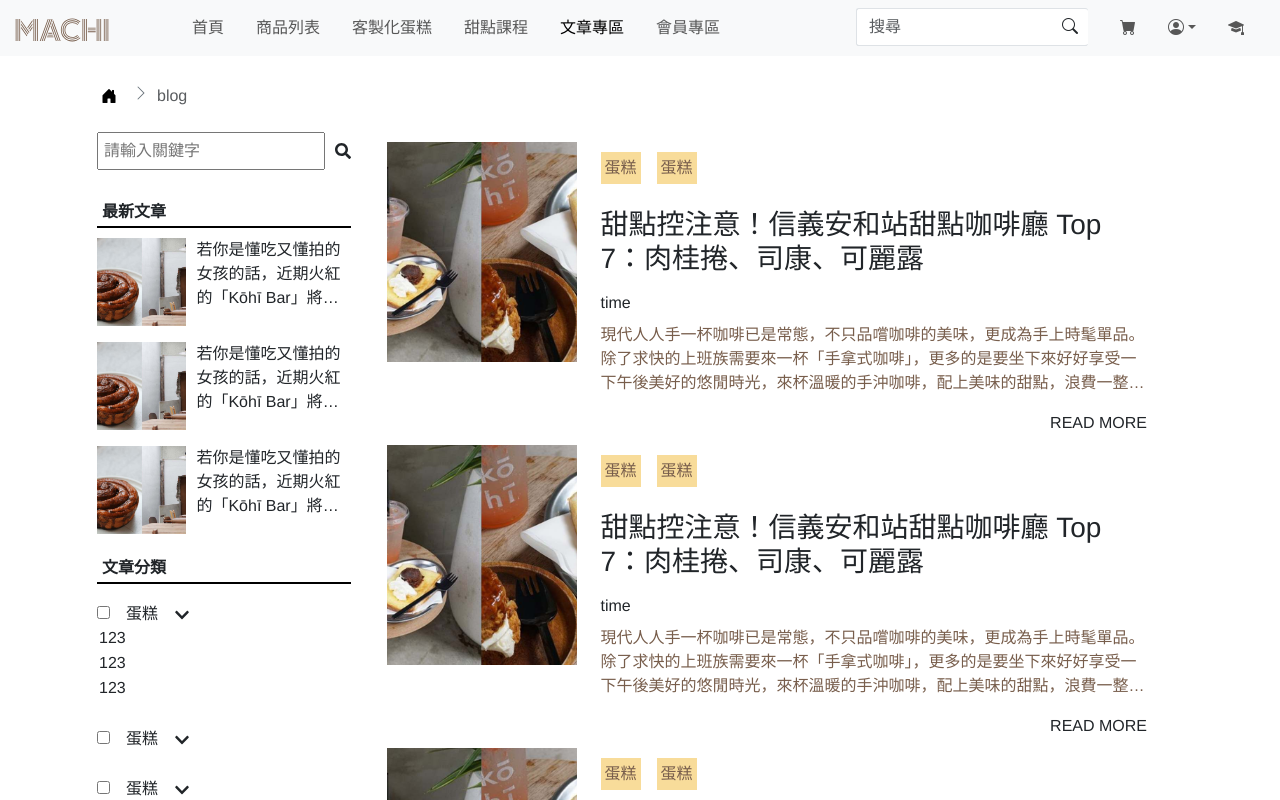
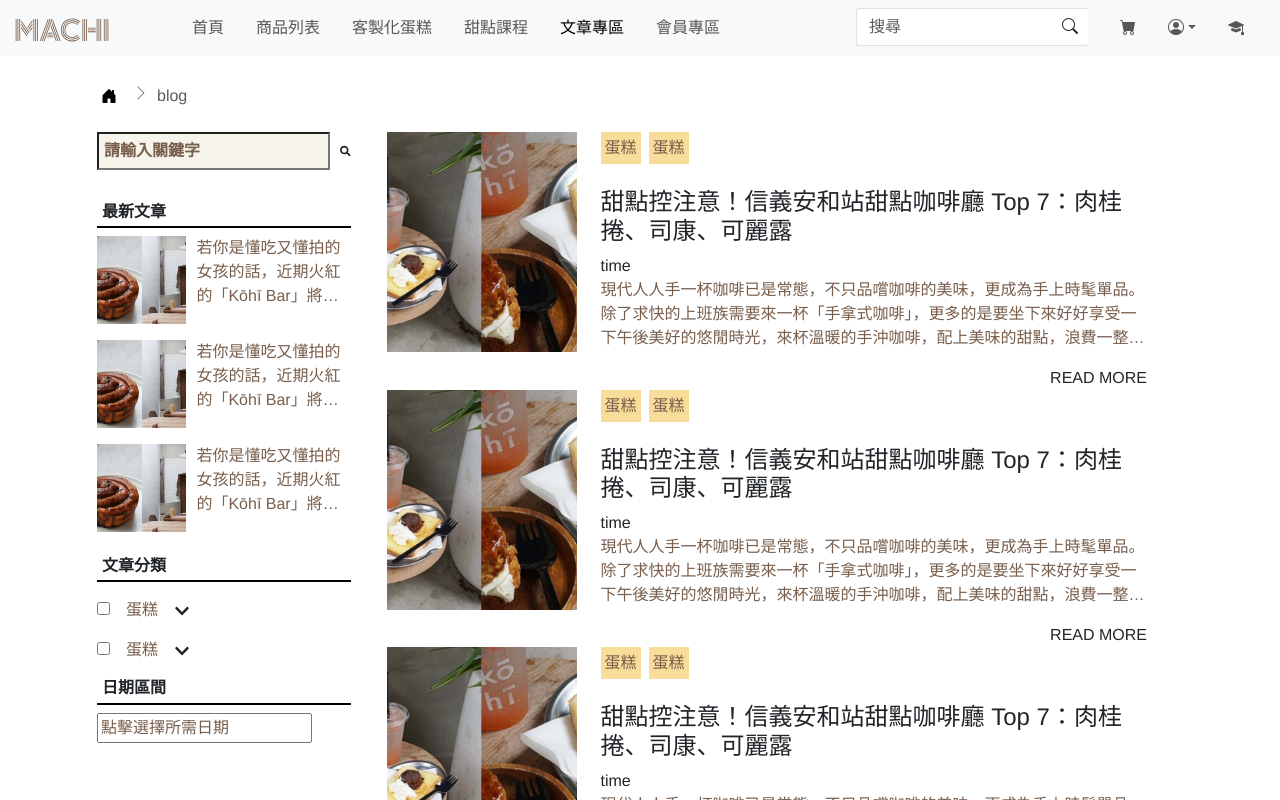
Before and after one commit to ling0215/macbook-machi, a Next.js app in the folder machi-next/: page /blog in a window 1280 px wide. Shown: the top 800 px of the page. Built offline with nearby package versions, Linux system fonts and the light colour scheme.

Commit message:
update blog & scss

```diff
--- a/machi-next/components/article/article-category.js
+++ /dev/null
@@ -1,44 +0,0 @@
-import React from 'react'
-import { FaChevronDown } from "react-icons/fa";
-
-export default function ArticleCategory() {
-  return (
-    <>
-        <ul className="article-list">
-                                <li>
-                                    <div className="article-category py-2">
-                                        <input type="checkbox" />
-                                        <span className="mx-3">蛋糕</span>
-                                        <FaChevronDown />
-                                        <option>
-                                          <input type="checkbox" />123
-                                        </option>
-                                        <option>123</option>
-                                        <option>123</option>
-                                    </div>
-                                </li>
-                                <li>
-                                    <div className="article-category py-2">
-                                        <input type="checkbox" />
-                                        <span className="mx-3">蛋糕</span>
-                                        <FaChevronDown />
-                                    </div>
-                                </li>
-                                <li>
-                                    <div className="article-category py-2">
-                                        <input type="checkbox" />
-                                        <span className="mx-3">蛋糕</span>
-                                        <FaChevronDown />
-                                    </div>
-                                </li>
-                                <li>
-                                    <div className="article-category py-2">
-                                        <input type="checkbox" />
-                                        <span className="mx-3">蛋糕</span>
-                                        <FaChevronDown />
-                                    </div>
-                                </li>
-                            </ul>
-    </>
-  )
-}
--- /dev/null
+++ b/machi-next/components/blog/article-category.js
@@ -0,0 +1,33 @@
+import { useState } from 'react'
+import { FaChevronDown } from 'react-icons/fa'
+import styles from '@/components/blog/article-category.module.scss'
+
+export default function ArticleCategory() {
+  const [isOpen, setIsOpen] = useState(false)
+
+  return (
+    <>
+      <div className="article-category py-2">
+        <div onClick={() => setIsOpen(!isOpen)}>
+          <input type="checkbox" />
+          <span className="mx-3">蛋糕</span>
+          <FaChevronDown
+
+          />
+        </div>
+        {isOpen && (
+          <div className={styles['submenu']}>
+            <input type="checkbox" />
+            <span>123</span>
+            <br />
+            <input type="checkbox" />
+            <span>123</span>
+            <br />
+            <input type="checkbox" />
+            <span>123</span>
+          </div>
+        )}
+      </div>
+    </>
+  )
+}
--- /dev/null
+++ b/machi-next/components/blog/article-category.module.scss
@@ -0,0 +1,6 @@
+.submenu {
+    margin: 5px 0px 0px 10px;
+    span {
+        margin-inline: 10px;
+    }
+}
--- a/machi-next/components/article/article-list.js
+++ b/machi-next/components/blog/article-list.js
@@ -5,23 +5,19 @@ export default function ArticleList() {
     <>
       <li>
         <div className="list-array">
-          <div className='article-content'>
+          <div className="article-content">
             <div>
               <img src="/images/blog/article2.jpg" alt="" />
             </div>
-            <div className="mx-4 article-list">
+            <div className="mx-4">
               <ul className="article-list acticle-tag">
-                <li
-                  className="p-1 me-3"
-                >
-                  蛋糕
-                </li>
-                <li className="p-1">
-                  蛋糕
-                </li>
+                <li className="p-1 me-2">蛋糕</li>
+                <li className="p-1">蛋糕</li>
               </ul>
-              <h3 className="pt-4">甜點控注意！信義安和站甜點咖啡廳 Top 7：肉桂捲、司康、可麗露</h3>
-              <div className="py-2">time</div>
+              <h4 className="pt-4">
+                甜點控注意！信義安和站甜點咖啡廳 Top 7：肉桂捲、司康、可麗露
+              </h4>
+              <span className="py-2">time</span>
               <p>
                 現代人人手一杯咖啡已是常態，不只品嚐咖啡的美味，更成為手上時髦單品。
                 除了求快的上班族需要來一杯「手拿式咖啡」，更多的是要坐下來好好享受一下午後美好的悠閒時光，來杯溫暖的手沖咖啡，配上美味的甜點，浪費一整個下午的時間都不覺得奢侈。
@@ -32,11 +28,9 @@ export default function ArticleList() {
                 <a type="button">READ MORE</a>
               </div>
             </div>
-
           </div>
         </div>
       </li>
-
     </>
   )
 }
--- a/machi-next/pages/_app.js
+++ b/machi-next/pages/_app.js
@@ -5,7 +5,7 @@ import '@/styles/product.scss'
 import '@/styles/cart.scss'
 import '@/styles/loader.scss'
 import '@/styles/customize.scss'
-import '@/styles/blog.scss'
+import '@/styles/blog/blog.scss'
 // 載入購物車context
 import { CartProvider } from '@/hooks/use-cart-state'
 // 載入認証用context
--- a/machi-next/pages/blog/index.js
+++ b/machi-next/pages/blog/index.js
@@ -1,17 +1,14 @@
 import React from 'react'
 import Link from 'next/link'
 import Image from 'next/image'
-import Latest from '@/components/article/latest-article'
-import Category from '@/components/article/article-category'
-import List from '@/components/article/article-list'
+import Latest from '@/components/blog/latest-article'
+import Category from '@/components/blog/article-category'
+import List from '@/components/blog/article-list'
 
+import { FaSearch } from 'react-icons/fa'
 
-import { FaSearch } from "react-icons/fa";
-
-import { FaCaretLeft } from "react-icons/fa";
-import { FaCaretRight } from "react-icons/fa";
-
-
+import { FaCaretLeft } from 'react-icons/fa'
+import { FaCaretRight } from 'react-icons/fa'
 
 export default function BlogIndex() {
   return (
@@ -27,15 +24,15 @@ export default function BlogIndex() {
                 style={{ flex: '1' }}
               />
               <FaSearch />
-
             </div>
             <br />
-                        <div className="latest-articles">
+            <div className="">
               <h6 className="article-sidebar pt-2">最新文章</h6>
               <Latest />
               <Latest />
               <Latest />
               <h6 className="article-sidebar pt-2">文章分類</h6>
+              <Category />
               <Category />
               <h6 className="article-sidebar pt-2">日期區間</h6>
               <div>
@@ -52,16 +49,18 @@ export default function BlogIndex() {
               </ul>
             </div>
             <div className="pagination">
-                            <button className="page-btn"><FaCaretLeft /></button>
+              <button className="page-btn">
+                <FaCaretLeft />
+              </button>
               <button className="page-btn">1</button>
               <button className="page-btn">2</button>
-                            <button className="page-btn"><FaCaretRight /></button>
+              <button className="page-btn">
+                <FaCaretRight />
+              </button>
             </div>
           </div>
         </div>
       </div>
-            <footer>{/* place footer here */}</footer>
     </>
-
   )
 }
--- a/machi-next/styles/blog.scss
+++ b/machi-next/styles/blog/blog.scss
@@ -9,13 +9,14 @@
 
 .image-text {
     display: flex;
+
     // align-items: center;
     p {
+        color: $primary-dark;
         overflow: hidden;
         display: -webkit-box;
         -webkit-line-clamp: 3;
         -webkit-box-orient: vertical;
-
     }
 
     img {
@@ -30,14 +31,29 @@
     display: flex;
     align-items: center
 }
+
 .input-field {
+    font-weight: bold;
     padding: 5px;
     margin-right: 10px;
+    background-color: $primary-1;
+}
+
+input::placeholder {
+    color: $primary-dark ;
+}
+
+//文章分類
+.article-category {
+    span {
+        color: $primary-dark;
+    }
 }
 
 // 文章列表
 .article-content {
     display: flex;
+
     p {
         overflow: hidden;
         display: -webkit-box;
@@ -58,21 +74,20 @@
     display: flex;
     flex-direction: column;
 }
+
 .acticle-tag {
     display: flex;
-    li{
+    li {
         background-color: $secondary;
         color: $primary-dark;
     }
 }
 
-.article-list{
+.article-list {
     list-style-type: none;
     padding: 0px;
-    li {
-        margin-top: 10px;
 }
-}
+
 .more {
     display: flex;
     justify-content: flex-end;
```
Also changed, not shown: machi-next/components/article/article-detail/index.js (deleted, +0 -61 lines), machi-next/pages/blog/[bid].js (added, +61 -0 lines), machi-next/pages/blog/article.js (deleted, +0 -9 lines), machi-next/components/blog/latest-article.js (renamed from machi-next/components/article/latest-article.js), machi-next/styles/blog/detail.module.scss (renamed from machi-next/components/article/article-detail/detail.module.scss). Lines whose indentation alone changed are shown as unchanged.
